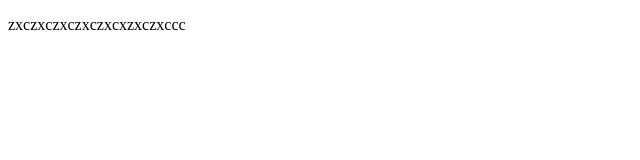
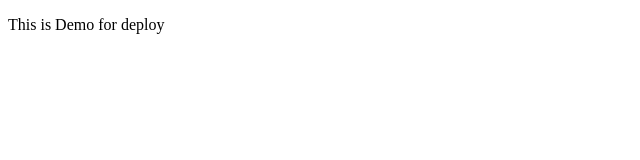
Before and after one commit to omiwadkar/gitdeploy, a plain HTML site: page index.html in a window 1280 px wide. Shown: the full height of the page, 0-640 px from the left. Drawn offline with Linux system fonts and the light colour scheme.

Commit message:
This final file for depoly

```diff
--- a/index.html
+++ b/index.html
@@ -6,6 +6,7 @@
     <title>Hiii</title>
 </head>
 <body>
-     <p>zxczxczxczxczxcxzxczxccc</p>
+     <p>This is Demo for deploy
+     </p>
 </body>
 </html>
```
